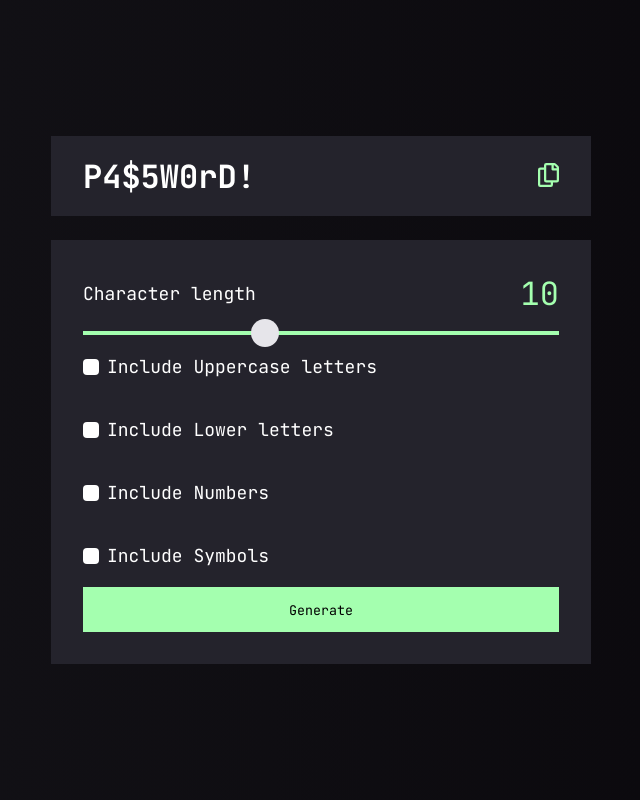
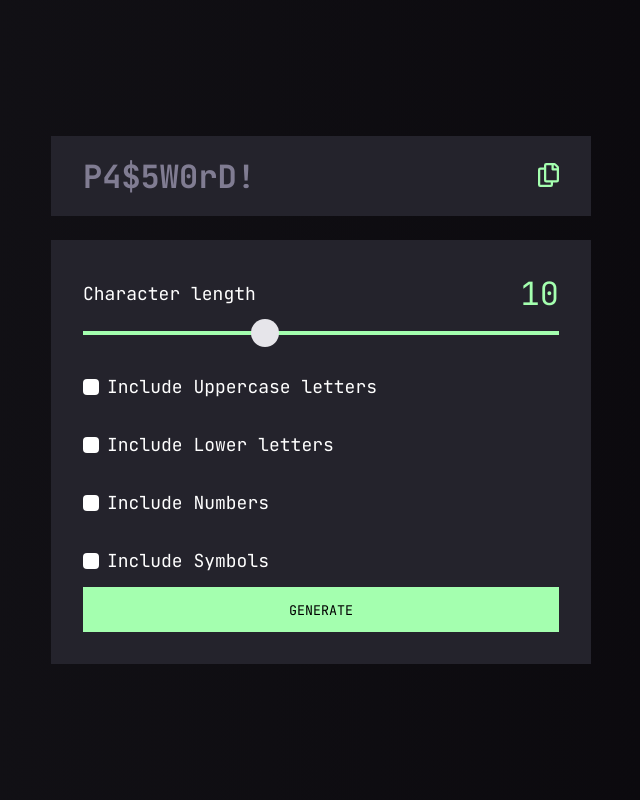
Before and after one commit to BomberQLF/Password-Generator, a plain HTML site: page starter-code/index.html in a window 1280 px wide. Shown: the whole page, without its empty margins (319-959 px from the left). Drawn offline with Linux system fonts and the light colour scheme.

Commit message:
Update style.css

```diff
--- a/starter-code/style.css
+++ b/starter-code/style.css
@@ -38,6 +38,7 @@ body {
 .password {
     font-size: 32px;
     font-weight: 700;
+    color: rgb(128, 124, 146);
 }
 
 .password-copy {
@@ -71,6 +72,7 @@ body {
 
 .slider {
     appearance: none;
+    margin-bottom: 20px;
 }
 
 .slider::-webkit-slider-thumb {
@@ -94,7 +96,7 @@ body {
     display: flex;
     gap: 8px;
     align-items: center;
-    margin: 20px 0 20px 0;
+    margin: 20px 0 15px 0;
 }
 
 .input-container input {
@@ -122,4 +124,12 @@ body {
     border: none;
     cursor: pointer;
     font-family: 'JetBrains Mono', monospace;
+    text-transform: uppercase;
 }
+
+.btn-generate:hover {
+    transition: 0.4s ease;
+    background-color: #24232C;
+    color: #a4ffaf;
+    border: 3px solid #a4ffaf;
+}
```
